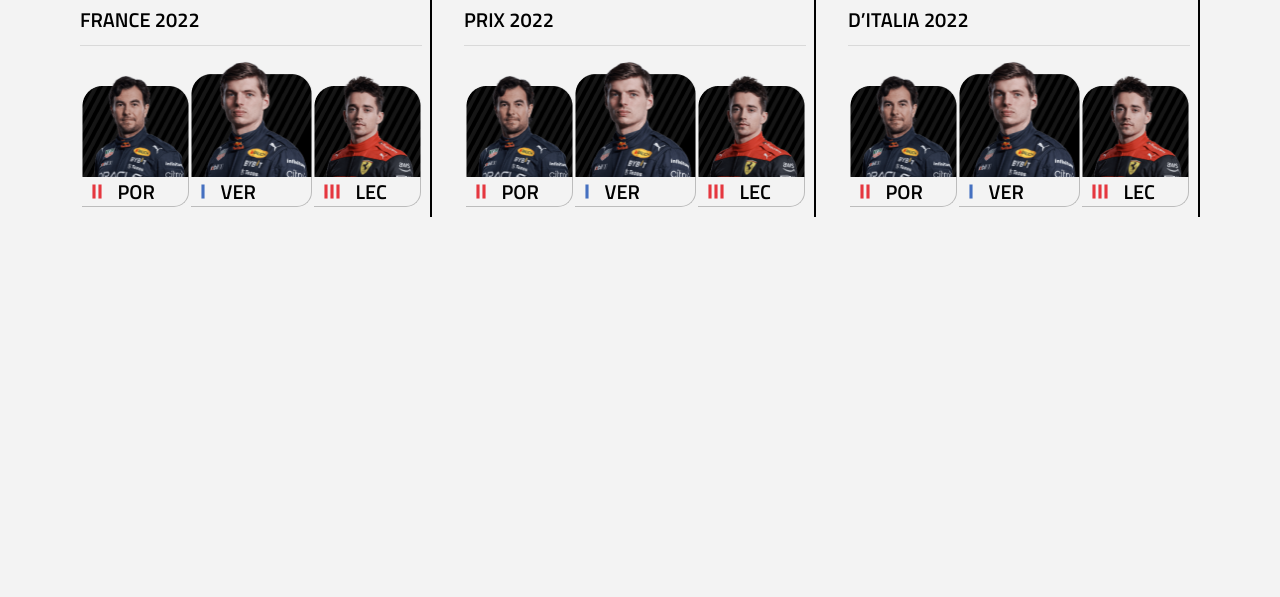
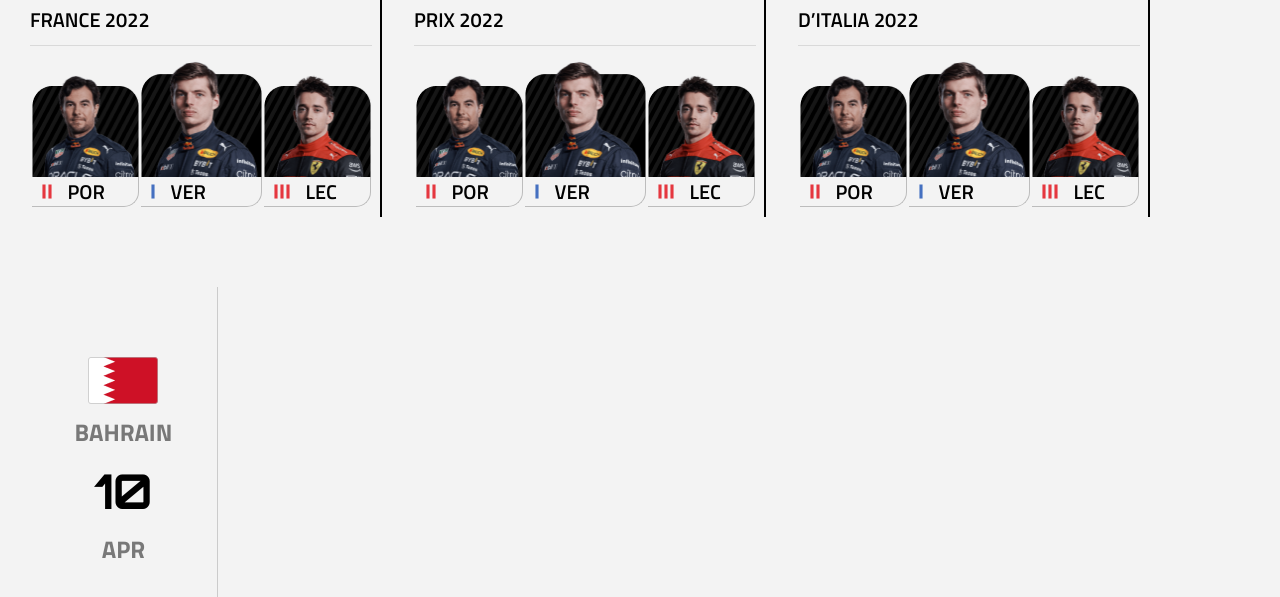
Before and after one commit to hudsonsamuelsantos/react-f1, a React (Vite) app: page / in a window 1280 px wide. Shown: the part 1002-1599 px from the top of the page. Built offline with nearby package versions, Linux system fonts and the light colour scheme.

Commit message:
calendar card

```diff
--- /dev/null
+++ b/src/components/CalendarCard.jsx
@@ -0,0 +1,23 @@
+import styles from "./CalendarCard.module.css"
+
+export function CalendarCard(props) {
+    return (
+        <div className={styles.Card}>
+            <div className={styles.CountryBox}>
+                <img src={props.countryImage} />
+
+                <span className={styles.CountryName}>
+                    {props.countryName}
+                </span>
+            </div>
+
+            <span className={styles.Day}>
+                {props.day}
+            </span>
+
+            <span className={styles.Mounth}>
+                {props.mounth}
+            </span>
+        </div>
+    )
+}
--- /dev/null
+++ b/src/components/CalendarCard.module.css
@@ -0,0 +1,56 @@
+.Card {
+    display: flex;
+    flex-direction: column;
+    justify-content: center;
+    align-items: center;
+    gap: 10px;
+
+    width: 188px;
+    height: 351px;
+
+    border-right: 1px solid rgba(177, 177, 177, 0.6);
+}
+
+.CountryBox {
+    display: flex;
+    flex-direction: column;
+    justify-content: center;
+    align-items: center;
+    gap: 10px;
+
+    height: 94px;
+}
+
+.CountryName {
+    height: 37px;
+
+    font-family: 'Titillium Web';
+    font-weight: 700;
+    font-size: 24px;
+    line-height: 37px;
+
+    color: #787878;
+}
+
+.Day {
+    height: 60px;
+
+    font-family: 'Orbitron';
+    font-style: normal;
+    font-weight: 700;
+    font-size: 48px;
+    line-height: 60px;
+
+    color: #000000;
+}
+
+.Mounth {
+    height: 37px;
+
+    font-family: 'Titillium Web';
+    font-weight: 700;
+    font-size: 24px;
+    line-height: 37px;
+
+    color: #787878;
+}
--- a/src/pages/Timeline.jsx
+++ b/src/pages/Timeline.jsx
@@ -1,6 +1,7 @@
 import styles from "./Timeline.module.css"
 import { Header } from "../components/Header"
 import { Card } from "../components/Card"
+import { CalendarCard } from "../components/CalendarCard"
 
 export function Timeline() {
     return (
@@ -112,6 +113,17 @@
                         thirdPilotNameAbbreviation="LEC"
                     />
                 </div>
+
+                <div className={styles.CalendarBox}>
+                    <div className={styles.Calendar}>
+                        <CalendarCard
+                            countryImage="src/assets/bahrain_70_x_47.png"
+                            countryName="BAHRAIN"
+                            day="10"
+                            mounth="APR"
+                        />
+                    </div>
+                </div>
             </main>
         </div>
     )
--- a/src/pages/Timeline.module.css
+++ b/src/pages/Timeline.module.css
@@ -83,3 +83,33 @@
     width: 1120px;
     height: 404px;
 }
+
+.CalendarBox {
+    display: flex;
+    flex-direction: row;
+    align-items: flex-start;
+    margin-top: 70px;
+
+    width: 1220px;
+    height: 351px;
+}
+
+.Calendar {
+    display: flex;
+    flex-direction: row;
+    align-items: flex-start;
+
+    width: 1880px;
+    height: 351px;
+    overflow-x: scroll;
+
+    scrollbar-width: none;
+    /* ParaFirefox */
+    -ms-overflow-style: none;
+    /* Para Internet Explorer e Edge */
+}
+
+.Calendar::-webkit-scrollbar {
+    width: 0px;
+    /* Para Chrome, Safari, e Opera */
+}
```
Also changed, not shown: src/assets/bahrain_70_x_47.png (added).
